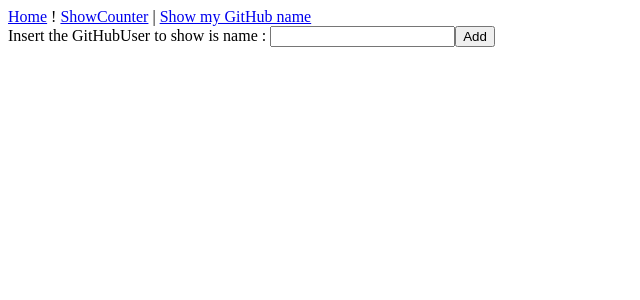
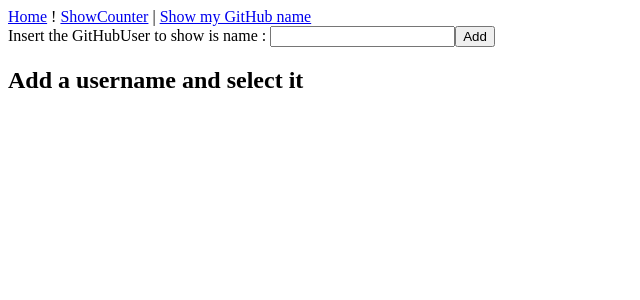
Before and after one commit to GiuseppeFilannino/React-exercises, a React (Create React App) app in the folder my-app/: page /users in a window 1280 px wide. Shown: the top 300 px of the page, without its empty margins (0-640 px from the left). Built offline with nearby package versions, Linux system fonts and the light colour scheme.

Commit message:
react-router-07

```diff
--- a/my-app/src/Components/GitHubUserList.js
+++ b/my-app/src/Components/GitHubUserList.js
@@ -14,7 +14,6 @@ export function GitHubUserList() {
 
     function handleAddUser() {
         setUserList([...userList, user])
-        setUser('')
 
     }
 
--- a/my-app/src/RootApp.js
+++ b/my-app/src/RootApp.js
@@ -17,6 +17,7 @@ export function RootApp() {
                 <Route path='/' element={<Welcome name='Jimmy' />} />
                 <Route path='counter' element={<Counter initialValue={0} />} />
                 <Route path='users' element={<GitHubUserList  />} >
+                    <Route index element={<h2>Add a username and select it</h2>}/>
                     <Route path=':username' element={<ShowGitHubUser />} />
                 </Route>
                 <Route  path='message' element={<Message />}></Route>
```
